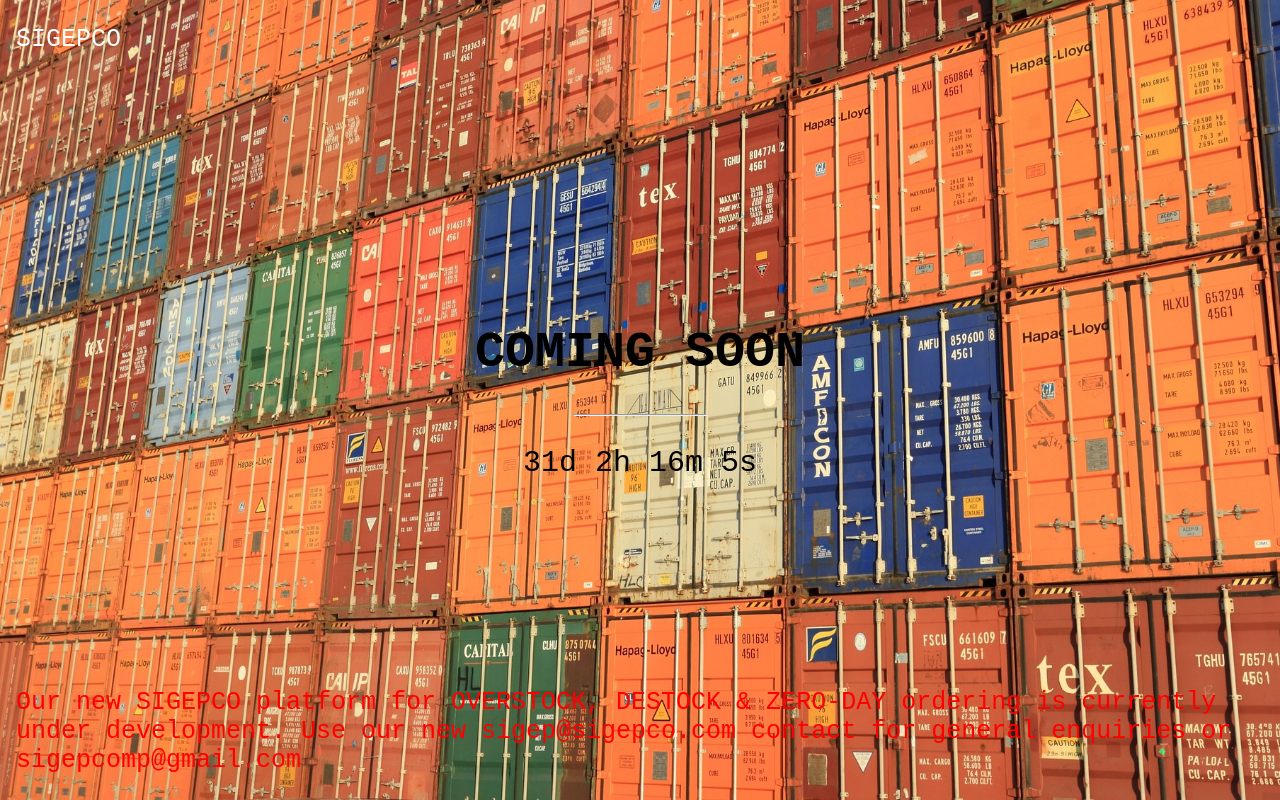
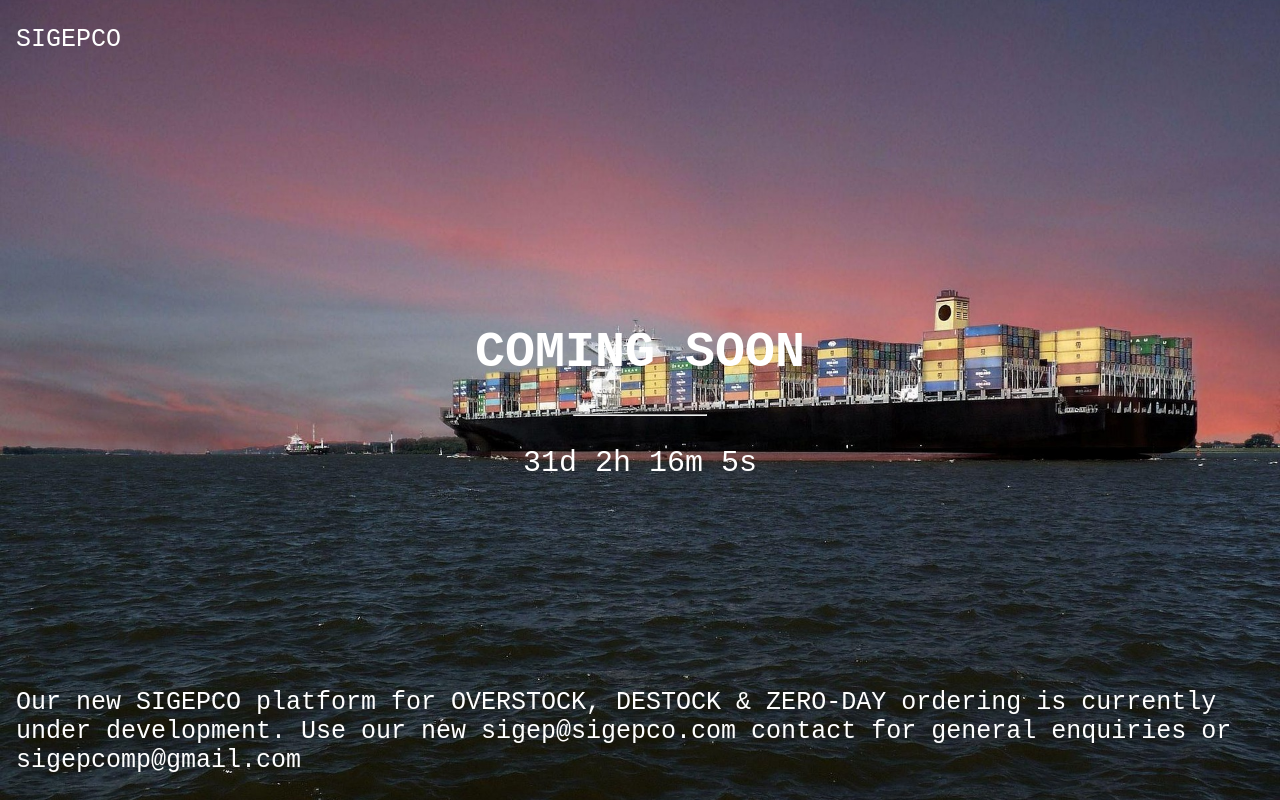
Before and after one commit to sigepco/sigepco, a plain HTML site: page index.html in a window 1280 px wide. Drawn offline with Linux system fonts and the light colour scheme.

Commit message:
Update index.html

```diff
--- a/index.html
+++ b/index.html
@@ -7,12 +7,12 @@ body, html {
 }
 
 .bgimg {
-  background-image: url('./logistics.jpg');
+  background-image: url('./logistics-2.jpg');
   height: 100%;
   background-position: center;
   background-size: cover;
   position: relative;
-  color: black;
+  color: white;
   font-family: "Courier New", Courier, monospace;
   font-size: 25px;
 }
@@ -21,16 +21,12 @@ body, html {
   position: absolute;
   top: 0;
   left: 16px;
-  opacity: 1;
-  color: white;
 }
 
 .bottomleft {
   position: absolute;
   bottom: 0;
   left: 16px;
-  opacity: 1;
-  color: red;
 }
 
 .middle {
@@ -39,8 +35,6 @@ body, html {
   left: 50%;
   transform: translate(-50%, -50%);
   text-align: center;
-  opacity: 1;
-  color: black;
 }
 
 hr {
```
